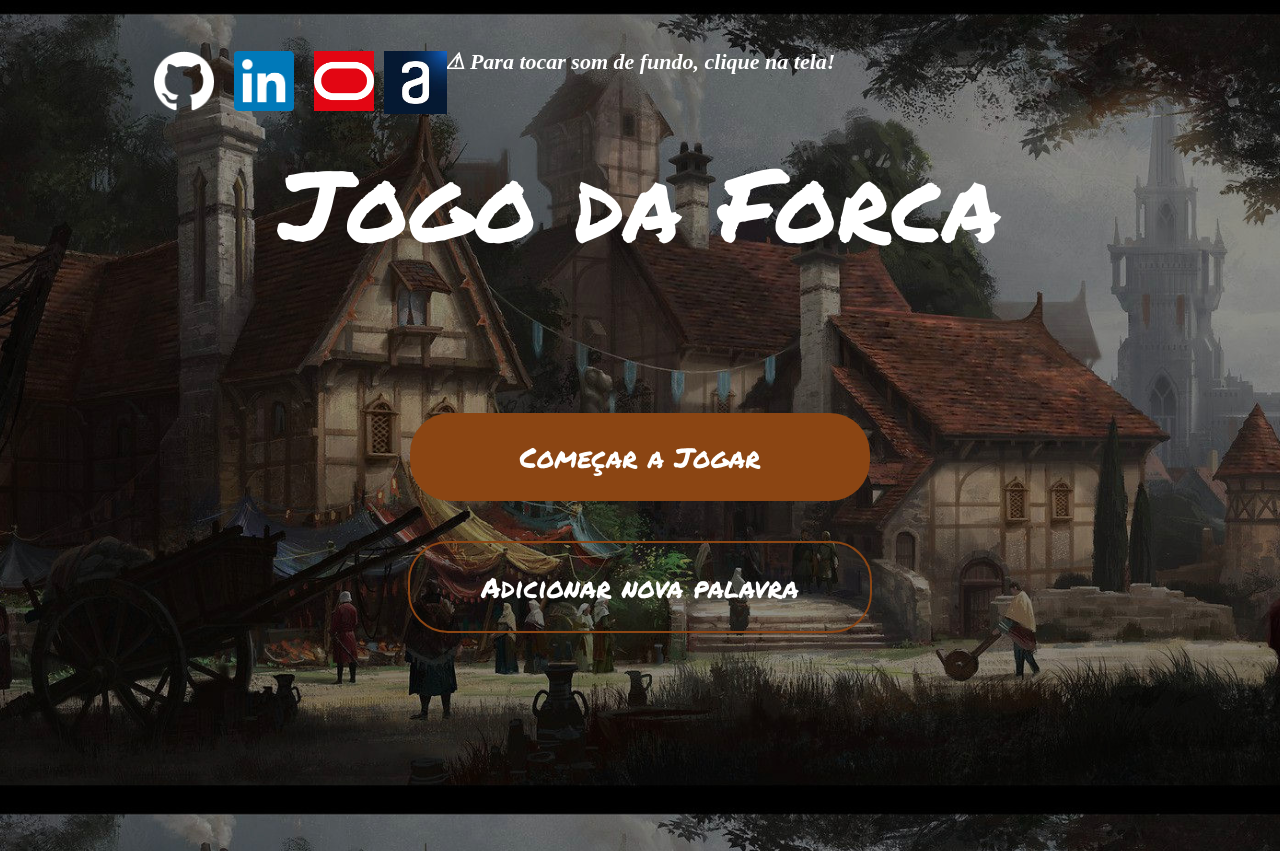
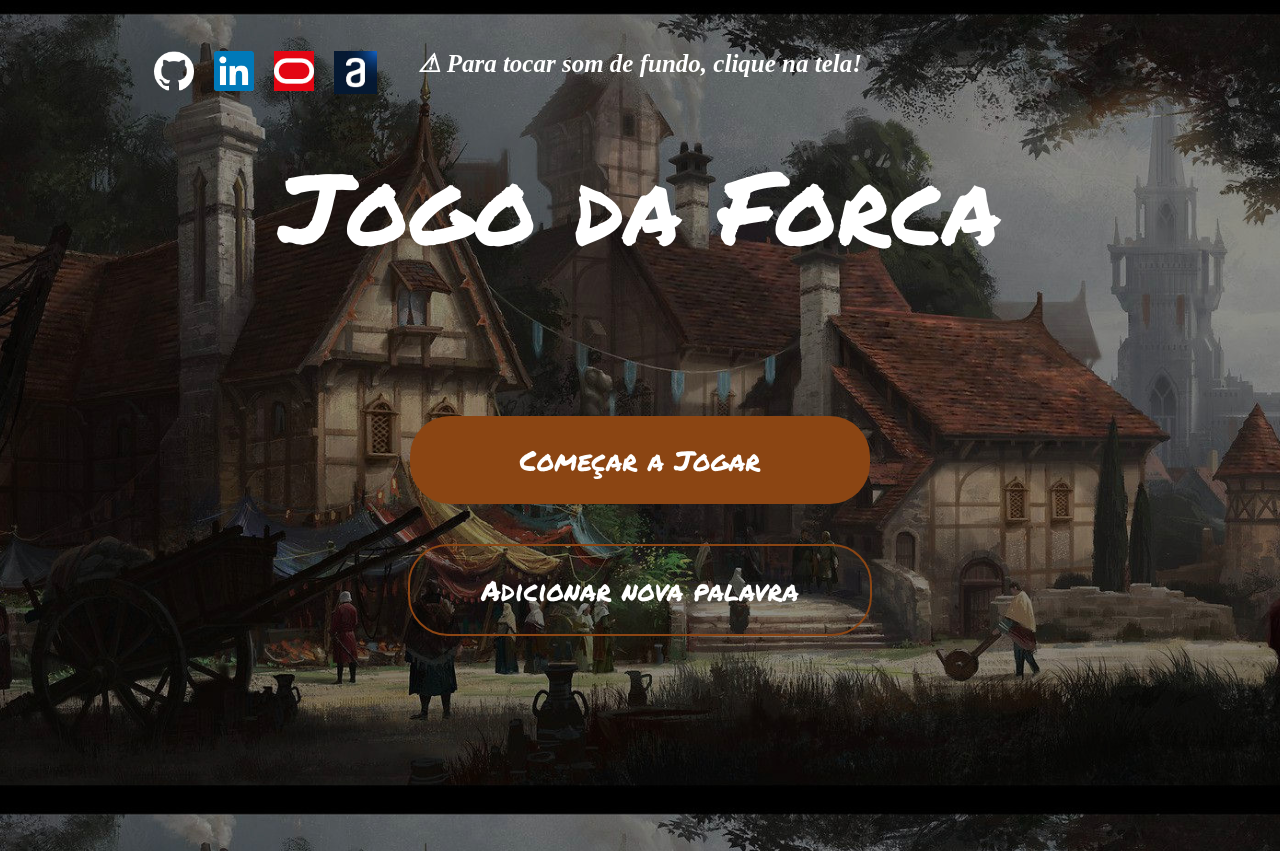
Before and after one commit to oliveira404/Challenge-Oracle-ONE-Jogo-Da-Forca, a plain HTML site: page index.html in a window 1280 px wide. Drawn offline with Linux system fonts and the light colour scheme.

Commit message:
configurando o tamanho dos icones e da fonte da alura, git, oracle, linkedin

```diff
--- a/style/style.css
+++ b/style/style.css
@@ -19,7 +19,7 @@ body {
 
 .git {
     position: absolute;
-    width: 60px;
+    width: 40px;
     cursor: pointer;
     display: inline-block;
     transition: 1s all;
@@ -27,8 +27,8 @@ body {
 
 .linke {
     position: absolute;
-    margin-left: 80px;
-    width: 60px;
+    margin-left: 60px;
+    width: 40px;
     cursor: pointer;
     display: inline-block;
     transition: 1s all;
@@ -36,8 +36,8 @@ body {
 
 .oracle {
     position: absolute;
-    margin-left: 160px;
-    width: 60px;
+    margin-left: 120px;
+    width: 40px;
     cursor: pointer;
     display: inline-block;
     transition: 1s all;
@@ -45,8 +45,8 @@ body {
 
 .alura {
     position: absolute;
-    margin-left: 230px;
-    width: 63px;
+    margin-left: 180px;
+    width: 43px;
     cursor: pointer;
     display: inline-block;
     transition: 0.5s all;
@@ -75,7 +75,7 @@ body {
 
 .mensagem {
     text-align: center;
-    font-size: 22px;
+    font-size: 25px;
     font-weight: bold;
     font-style: italic;
 }
```
